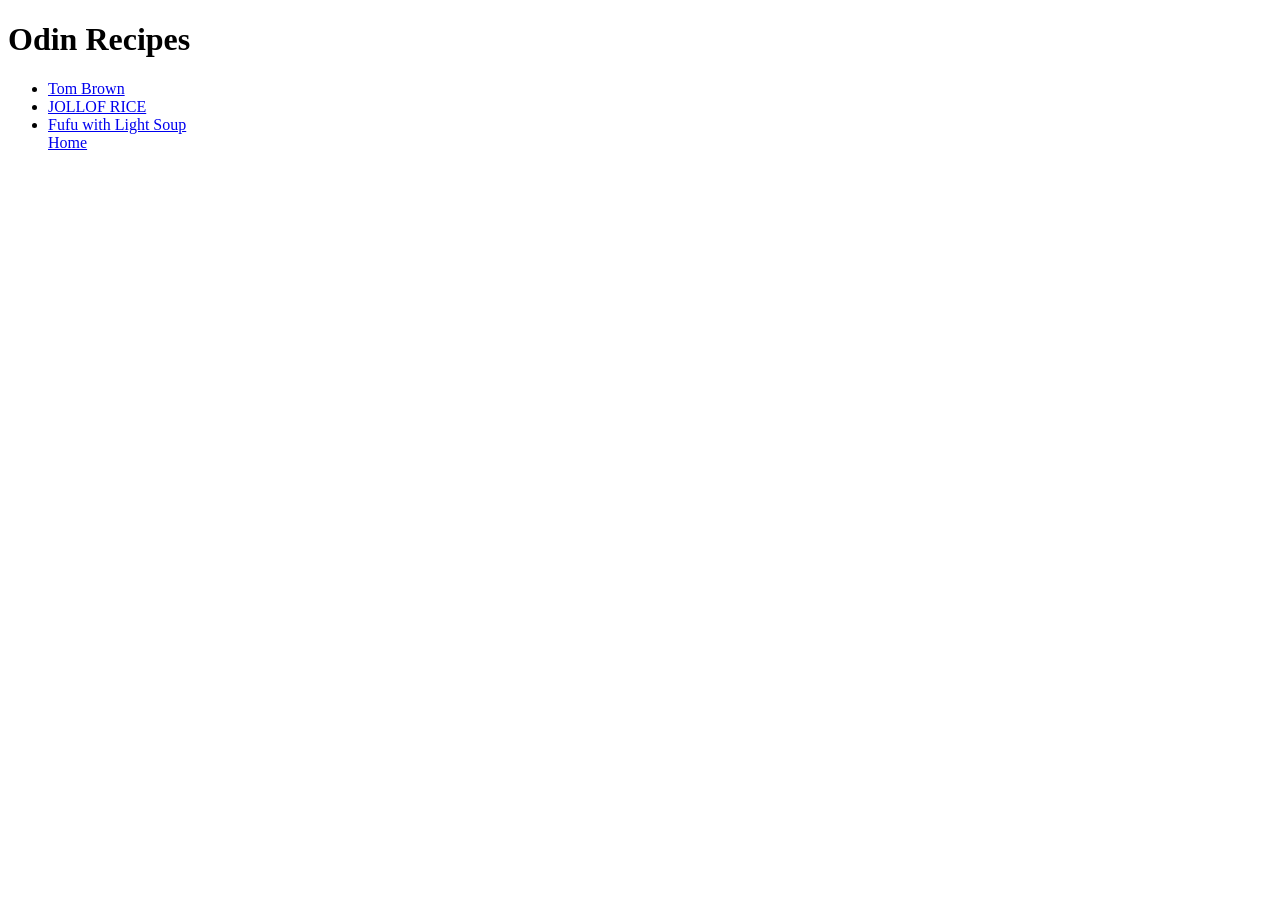
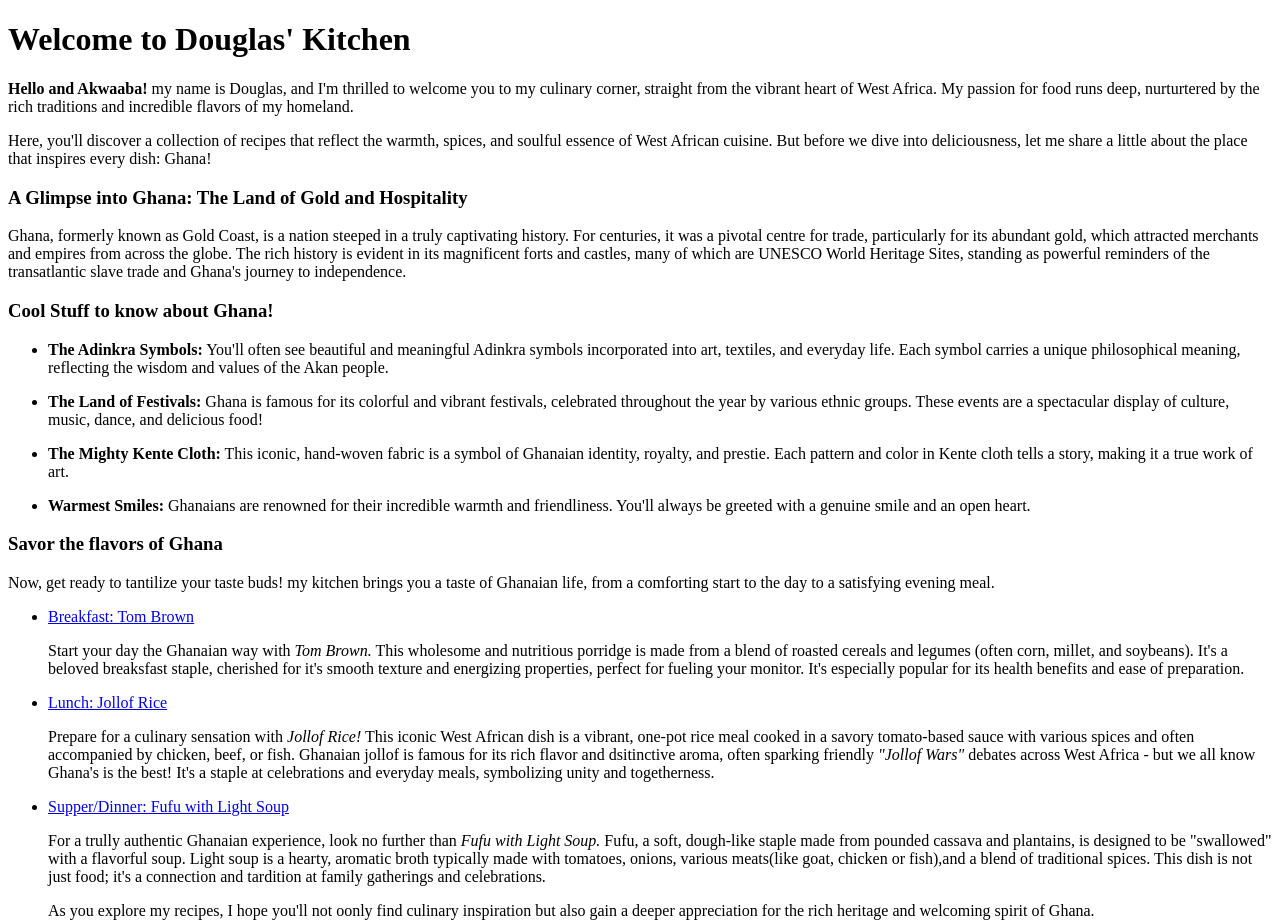
Before and after one commit to dobengasabere/odin-recipes, a plain HTML site: page index.html in a window 1280 px wide. Shown: the top 923 px of the page. Before the commit the page ends 800 px from the top, so only its background shows below. Drawn offline with Linux system fonts and the light colour scheme.

Commit message:
Add index.html

```diff
--- a/index.html
+++ b/index.html
@@ -6,25 +6,47 @@
     <title>Document</title>
 </head>
 <body>
-    <h1>Odin Recipes</h1>
+    <h1>Welcome to Douglas' Kitchen</h1>
+         <p><strong>Hello and Akwaaba!</strong> my name is Douglas, and I'm thrilled to welcome you to my culinary corner, straight from the vibrant heart of West Africa. My passion for food runs deep, nurturtered by the rich traditions and incredible flavors of my homeland.</p>
+
+        <p>Here, you'll discover a collection of recipes that reflect the warmth, spices, and soulful essence of West African cuisine. But before we dive into deliciousness, let me share a little about the place that inspires every dish: Ghana!</p>
+
+    <h3><strong>A Glimpse into Ghana: The Land of Gold and Hospitality</strong></h3>
+        <p>
+            Ghana, formerly known as Gold Coast, is a nation steeped in a truly captivating history. For centuries, it was a pivotal centre for trade, particularly for its abundant gold, which attracted merchants and empires from across the globe. The rich history is evident in its magnificent forts and castles, many of which are UNESCO World Heritage Sites, standing as powerful reminders of the transatlantic slave trade and Ghana's journey to independence.
+        </p>
+
+        <h3>Cool Stuff to know about Ghana!</h3>
+        <ul>
+            <p><li><strong>The Adinkra Symbols:</strong> You'll often see beautiful and meaningful Adinkra symbols incorporated into art, textiles, and everyday life. Each symbol carries a unique philosophical meaning, reflecting the wisdom and values of the Akan people.</li></p>
+
+            <p><li><strong>The Land of Festivals:</strong> Ghana is famous for its colorful and vibrant festivals, celebrated throughout the year by various ethnic groups. These events are  a spectacular display of culture, music, dance, and delicious food!</li></p>
+
+            <p><li><strong>The Mighty Kente Cloth:</strong> This iconic, hand-woven fabric is a symbol of Ghanaian identity, royalty, and prestie. Each pattern and color in Kente cloth tells a story, making it a true work of art.</li></p>
+
+            <p><li><strong>Warmest Smiles:</strong> Ghanaians are renowned for their incredible warmth and friendliness. You'll always be greeted with a genuine smile and an open heart.</li></p>
+        </ul>
+
+        <h3>Savor the flavors of Ghana</h3>
+        <p>Now, get ready to tantilize your taste buds! my kitchen brings you a taste of Ghanaian life, from a comforting start to the day to a satisfying evening meal.</p>
+
     <ul>
-        <li><a href="recipes/tom-brown.html" target="_blank" rel="noopener noreferrer">Tom Brown</a></li>
+        <li><a href="recipes/tom-brown.html">Breakfast: Tom Brown</a></li>
+        <p>Start your day the Ghanaian way with <em>Tom Brown.</em> This wholesome and nutritious porridge is made from a blend of roasted cereals and legumes (often corn, millet, and soybeans). It's a beloved breaksfast staple, cherished for it's smooth texture and energizing properties, perfect for fueling your monitor. It's especially popular for its health benefits and ease of preparation.</p>
 
-        <li><a href="recipes/jollof.html" target="_blank" rel="noopener norefferer">JOLLOF RICE</a></li>
+        <li><a href="recipes/jollof.html" >Lunch: Jollof Rice</a></li>
+        <p>Prepare for a culinary sensation with <em>Jollof Rice!</em> This iconic West African dish is a vibrant, one-pot rice meal cooked in a savory tomato-based sauce with various spices and often accompanied by chicken, beef, or fish. Ghanaian jollof is famous for its rich flavor and dsitinctive aroma, often sparking friendly <em>"Jollof Wars"</em> debates across West Africa - but we all know Ghana's is the best! It's a staple at celebrations and everyday meals, symbolizing unity and togetherness.</p>
 
-        <li><a href="recipes/fufu-light-soup.html" target="_blank" rel="noopener noreferrer"> Fufu with Light Soup</a>
+        <li><a href="recipes/fufu-light-soup.html"> Supper/Dinner: Fufu with Light Soup</a>
         </li>
+        <p>For a trully authentic Ghanaian experience, look no further than <em>Fufu with Light Soup.</em> Fufu, a soft, dough-like staple made from pounded cassava and plantains, is designed to be "swallowed" with a flavorful soup. Light soup is a hearty, aromatic broth typically made with tomatoes, onions, various meats(like goat, chicken or fish),and a blend of traditional spices. This dish is not just food; it's a connection and tardition at family gatherings and celebrations.</p>
+
+
+    <p>As you explore my recipes, I hope you'll not oonly find culinary inspiration but also gain a deeper appreciation for the rich heritage and welcoming spirit of Ghana.
+    </p>
+
+    </ul>
 
     <a href="./index.html">Home</a>
-
-    <a href
-
-
-
-
-
-
-
-    </ul>
 </body>
 </html>
```
